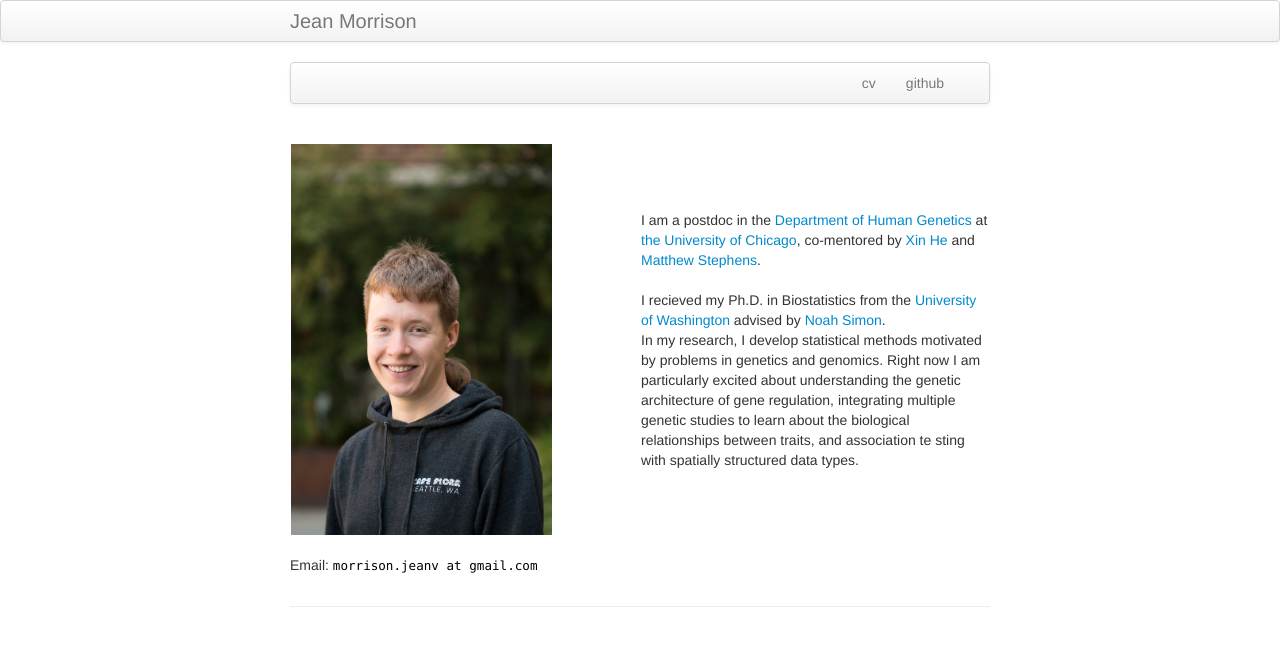
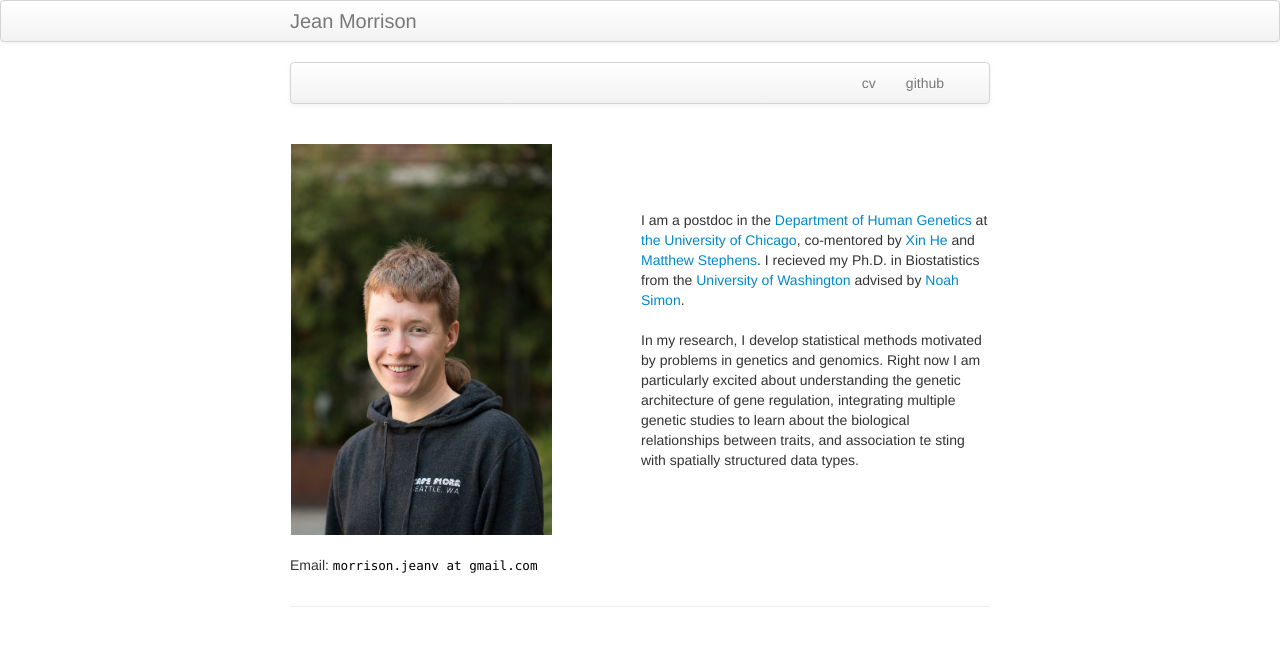
Before and after one commit to jean997/jean997.github.io, a Jekyll site: the page built from index.md, in a window 1280 px wide. Shown: the top 646 px of the page. Built offline with Jekyll 4.4.1, drawn with Linux system fonts in a browser that asks for light colours.

Commit message:
paragraph breaks

```diff
--- a/index.md
+++ b/index.md
@@ -26,9 +26,9 @@ keywords: Jean, JADE, FRET, statistics, statistical genetics, gene regulation
    	at <a href="http://www.uchicago.edu">the University of Chicago</a>,
  	co-mentored by <a href="http://xinhelab.org">Xin He</a> and
 	<a href="http://stephenslab.uchicago.edu">Matthew Stephens</a>.
-  <br>
-  <br> I recieved my Ph.D. in Biostatistics from the <a href="https://www.biostat.washington.edu">University of Washington</a>
+   I recieved my Ph.D. in Biostatistics from the <a href="https://www.biostat.washington.edu">University of Washington</a>
   	advised by <a href="http://www.faculty.washington.edu/nrsimon/">Noah Simon</a>.
+ <br>
   <br> In my research, I develop statistical methods motivated by problems in genetics and genomics. Right now I am particularly excited about understanding the genetic architecture of gene regulation, integrating multiple genetic studies to learn about the biological relationships between traits, and association te
 sting with spatially structured data types.
   </td>
```
